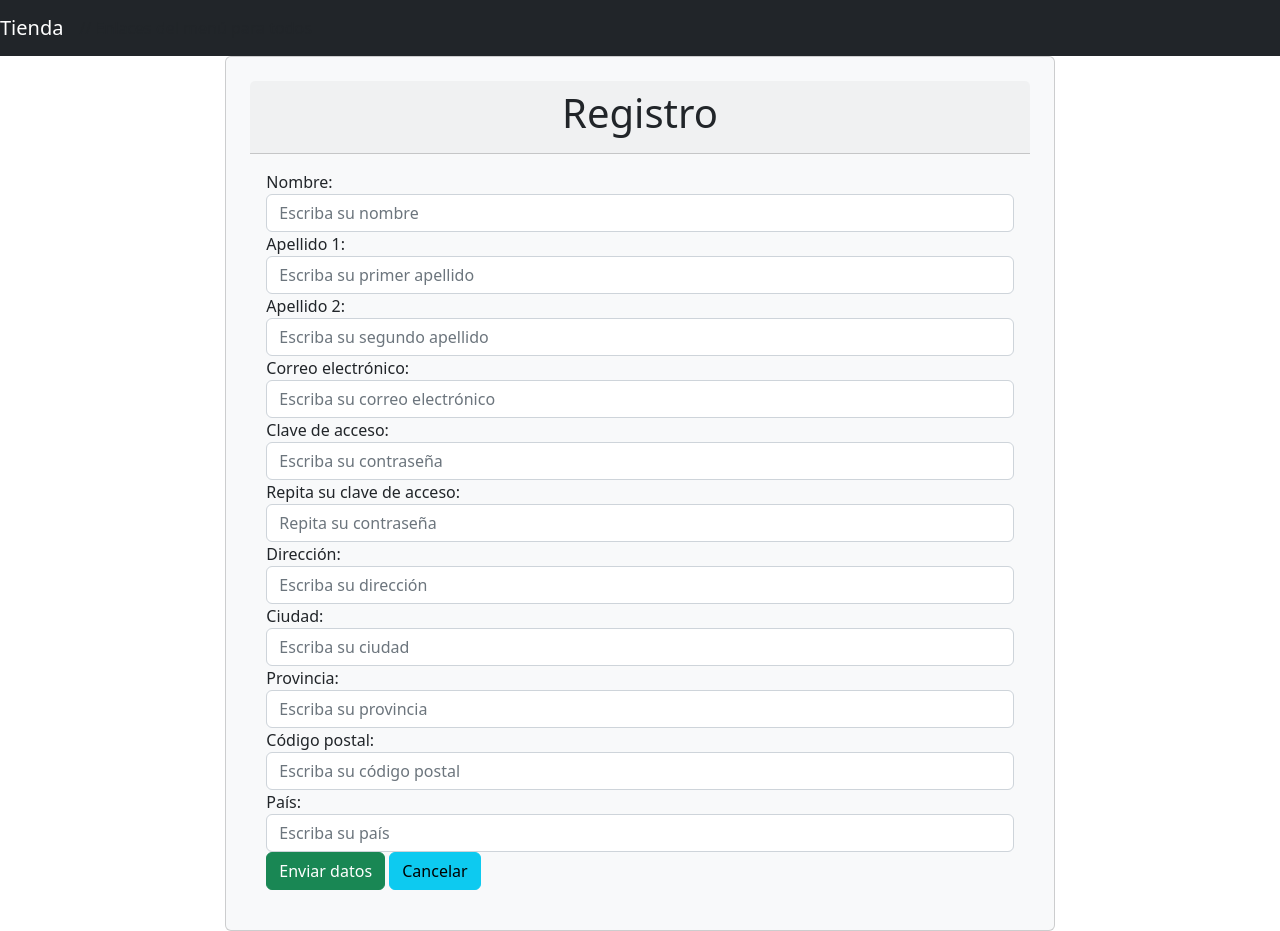
After one commit to AraceliNM/tiendamvc, a PHP site: page /register.php in a window 1280 px wide. The commit adds this page. Run offline with PHP 8.4, Linux system fonts and the light colour scheme; data that the repository does not hold is empty.

Commit message:
Fin paso 17

```diff
--- a/app/views/login.php
+++ b/app/views/login.php
@@ -25,7 +25,7 @@
     <div class="card-footer">
         <div class="row">
             <div class="col-sm-6">
-                <a href="login/alta" class="btn btn-info">Nuevo usuario</a>
+                <a href="login/registro" class="btn btn-info">Nuevo usuario</a>
             </div>
             <div class="col-sm-6">
                 <a href="login/olvido" class="btn btn-info">Recordar contraseña</a>
--- /dev/null
+++ b/app/views/register.php
@@ -0,0 +1,81 @@
+<?php include_once 'header.php' ?>
+<div class="card p-4 bg-light">
+    <div class="card-header">
+        <h1 class="text-center">Registro</h1>
+    </div>
+    <div class="card-body">
+        <form action="login/registro" method="post">
+            <div class="form-group text-left">
+                <label for="first_name">Nombre:</label>
+                <input type="text" name="first_name" id="first_name" class="form-control"
+                    required placeholder="Escriba su nombre"
+                >
+            </div>
+            <div class="form-group text-left">
+                <label for="last_name_1">Apellido 1:</label>
+                <input type="text" name="last_name_1" id="last_name_1" class="form-control"
+                       required placeholder="Escriba su primer apellido"
+                >
+            </div>
+            <div class="form-group text-left">
+                <label for="last_name_2">Apellido 2:</label>
+                <input type="text" name="last_name_2" id="last_name_2" class="form-control"
+                       placeholder="Escriba su segundo apellido"
+                >
+            </div>
+            <div class="form-group text-left">
+                <label for="email">Correo electrónico:</label>
+                <input type="email" name="email" id="email" class="form-control"
+                       required placeholder="Escriba su correo electrónico"
+                >
+            </div>
+            <div class="form-group text-left">
+                <label for="password">Clave de acceso:</label>
+                <input type="password" name="password" id="password" class="form-control"
+                       required placeholder="Escriba su contraseña"
+                >
+            </div>
+            <div class="form-group text-left">
+                <label for="password2">Repita su clave de acceso:</label>
+                <input type="password" name="password2" id="password2" class="form-control"
+                       required placeholder="Repita su contraseña"
+                >
+            </div>
+            <div class="form-group text-left">
+                <label for="address">Dirección:</label>
+                <input type="text" name="address" id="address" class="form-control"
+                       required placeholder="Escriba su dirección"
+                >
+            </div>
+            <div class="form-group text-left">
+                <label for="city">Ciudad:</label>
+                <input type="text" name="city" id="city" class="form-control"
+                       required placeholder="Escriba su ciudad"
+                >
+            </div>
+            <div class="form-group text-left">
+                <label for="state">Provincia:</label>
+                <input type="text" name="state" id="state" class="form-control"
+                       required placeholder="Escriba su provincia"
+                >
+            </div>
+            <div class="form-group text-left">
+                <label for="postcode">Código postal:</label>
+                <input type="text" name="postcode" id="postcode" class="form-control"
+                       required placeholder="Escriba su código postal"
+                >
+            </div>
+            <div class="form-group text-left">
+                <label for="country">País:</label>
+                <input type="text" name="country" id="country" class="form-control"
+                       required placeholder="Escriba su país"
+                >
+            </div>
+            <div class="form-group text-left">
+                <input type="submit" value="Enviar datos" class="btn btn-success">
+                <a href="login/" class="btn btn-info">Cancelar</a>
+            </div>
+        </form>
+    </div>
+</div>
+<?php include_once 'footer.php' ?>
```
Also changed, not shown: app/controllers/LoginController.php (+10 -14 lines).
